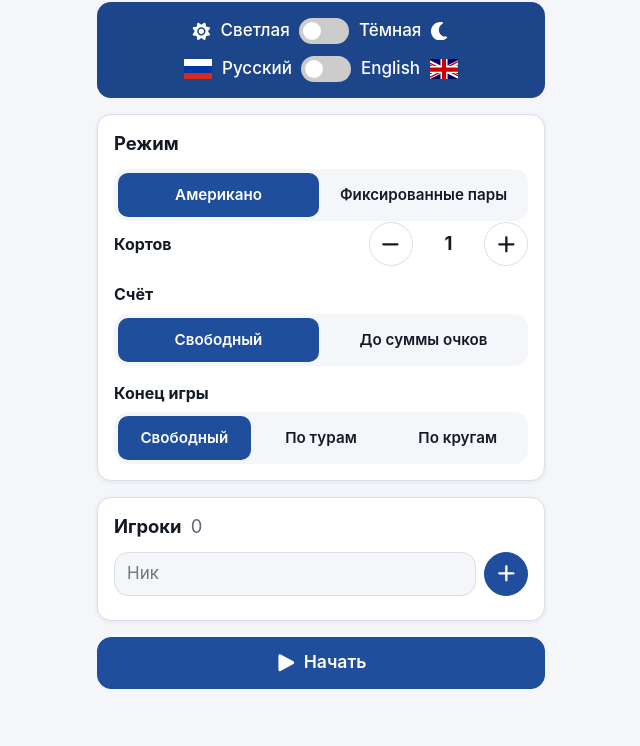
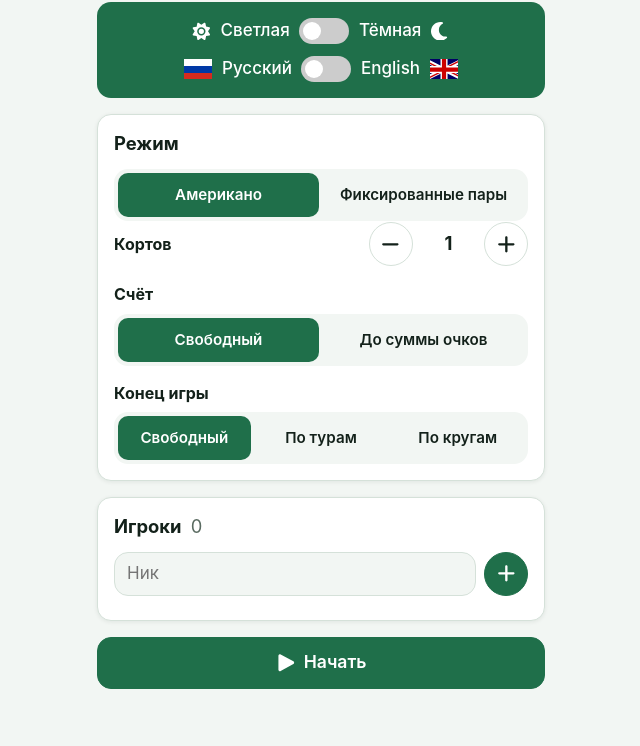
Before and after one commit to pdmulenko/padel-dashboard, a website with bundled scripts: page index.html in a window 1280 px wide. Shown: the part 54-800 px from the top of the page, without its empty margins (319-959 px from the left). Built offline with nearby package versions, Linux system fonts and the light colour scheme.

Commit message:
Green palette from the new icon
Light and dark themes use the icon's dark green (#1f6f4a) and lime
(#d8ed3a); theme-color and manifest updated to match.

Co-Authored-By: Claude Opus 5.5 <noreply@anthropic.com>

```diff
--- a/index.html
+++ b/index.html
@@ -3,7 +3,7 @@
     <head>
         <meta charset="UTF-8" />
         <meta name="viewport" content="width=device-width, initial-scale=1, viewport-fit=cover" />
-        <meta name="theme-color" content="#1f4e9c" />
+        <meta name="theme-color" content="#1f6f4a" />
         <meta name="apple-mobile-web-app-capable" content="yes" />
         <meta name="apple-mobile-web-app-title" content="Padel" />
         <title>Padel Dashboard</title>
--- a/style.css
+++ b/style.css
@@ -1,19 +1,22 @@
 /* Только относительные единицы: rem, em, %, vw/vh/dvh. Никаких px. */
 
 :root {
-    --bg: #f4f6fa;
+    /* палитра из иконки: тёмно-зелёный #1f6f4a, салатовый #d8ed3a, белый */
+    --bg: #f2f6f3;
     --card: #ffffff;
-    --text: #141a24;
-    --muted: #5d6778;
-    --line: #d9dee8;
-    --accent: #1f4e9c;
+    --text: #13211a;
+    --muted: #5a6b61;
+    --line: #d5e1d9;
+    --accent: #1f6f4a;
     --accent-text: #ffffff;
-    --accent-soft: #e3ebf8;
-    --team-bg: #eef1f6;
+    --accent-soft: #e1efe7;
+    --team-bg: #ecf3ee;
+    --lime: #d8ed3a;
+    --brand: #1f6f4a;
     --win: #1a7f37;
     --loss: #c62828;
     --danger: #c62828;
-    --shadow: 0 0.0625rem 0.25rem rgba(20, 26, 36, 0.08);
+    --shadow: 0 0.0625rem 0.25rem rgba(19, 33, 26, 0.08);
     --radius: 0.875rem;
     --tap: 2.75rem;
     color-scheme: light;
@@ -22,16 +25,16 @@
 /* тёмная тема: по системе, если не выбрана вручную, или явно через data-theme */
 @media (prefers-color-scheme: dark) {
     :root:not([data-theme='light']) {
-        --bg: #0f141c;
-        --card: #1a212d;
-        --text: #f2f5fa;
-        --muted: #9aa5b8;
-        --line: #2d3747;
-        --accent: #5b8ee6;
-        --accent-text: #0b1220;
-        --accent-soft: #22324d;
-        --team-bg: #252e3d;
-        --win: #4ccb6e;
+        --bg: #0c1511;
+        --card: #15211b;
+        --text: #eef5f0;
+        --muted: #93a89b;
+        --line: #283a30;
+        --accent: #4cbf86;
+        --accent-text: #07130d;
+        --accent-soft: #1b3a2a;
+        --team-bg: #1e2f26;
+        --win: #d8ed3a;
         --loss: #ff6b6b;
         --danger: #ff6b6b;
         --shadow: none;
@@ -40,16 +43,16 @@
 }
 
 :root[data-theme='dark'] {
-    --bg: #0f141c;
-    --card: #1a212d;
-    --text: #f2f5fa;
-    --muted: #9aa5b8;
-    --line: #2d3747;
-    --accent: #5b8ee6;
-    --accent-text: #0b1220;
-    --accent-soft: #22324d;
-    --team-bg: #252e3d;
-    --win: #4ccb6e;
+    --bg: #0c1511;
+    --card: #15211b;
+    --text: #eef5f0;
+    --muted: #93a89b;
+    --line: #283a30;
+    --accent: #4cbf86;
+    --accent-text: #07130d;
+    --accent-soft: #1b3a2a;
+    --team-bg: #1e2f26;
+    --win: #d8ed3a;
     --loss: #ff6b6b;
     --danger: #ff6b6b;
     --shadow: none;
@@ -595,7 +598,7 @@ ol.plain li {
     gap: 0.75rem;
     padding: 1rem;
     border-radius: var(--radius);
-    background: #1c4689;
+    background: var(--brand);
     color: #ffffff;
     font-weight: 500;
 }
@@ -642,7 +645,11 @@ ol.plain li {
 }
 
 .switch input:checked + .slider {
-    background-color: #2196f3;
+    background-color: var(--lime);
+}
+
+.switch input:checked + .slider::before {
+    background-color: var(--brand);
 }
 
 .switch input:checked + .slider::before {
@@ -682,7 +689,7 @@ ol.plain li {
 .banner-icon .icon {
     width: 2.5rem;
     height: 2.5rem;
-    color: #e0a800;
+    color: var(--trophy, #c9a400);
 }
 
 /* ---------- таблица ---------- */
--- a/ui.js
+++ b/ui.js
@@ -95,7 +95,7 @@ function isDark() {
 function applyTheme(theme) {
     if (theme === 'light' || theme === 'dark') document.documentElement.dataset.theme = theme;
     else delete document.documentElement.dataset.theme;
-    document.querySelector('meta[name="theme-color"]')?.setAttribute('content', isDark() ? '#0f141c' : '#1f4e9c');
+    document.querySelector('meta[name="theme-color"]')?.setAttribute('content', isDark() ? '#0c1511' : '#1f6f4a');
 }
 
 function switches() {
```
Also changed, not shown: manifest.json.
